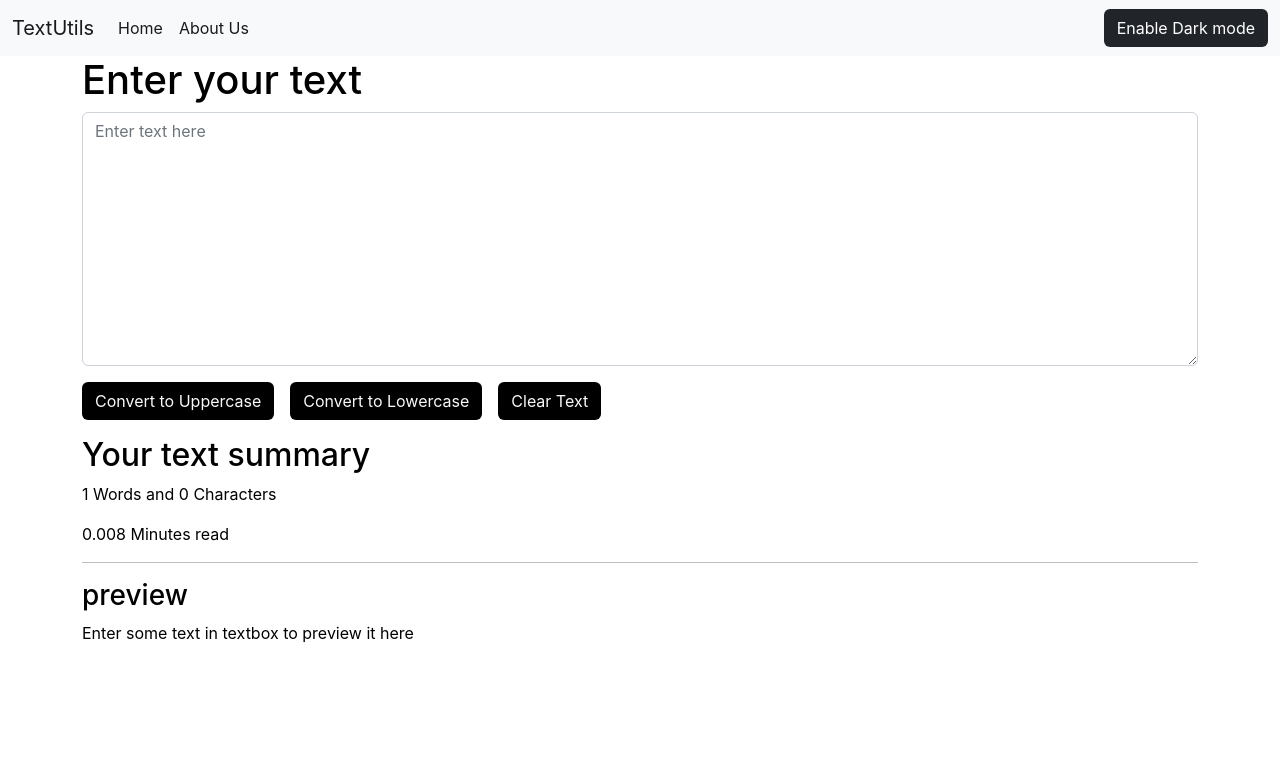
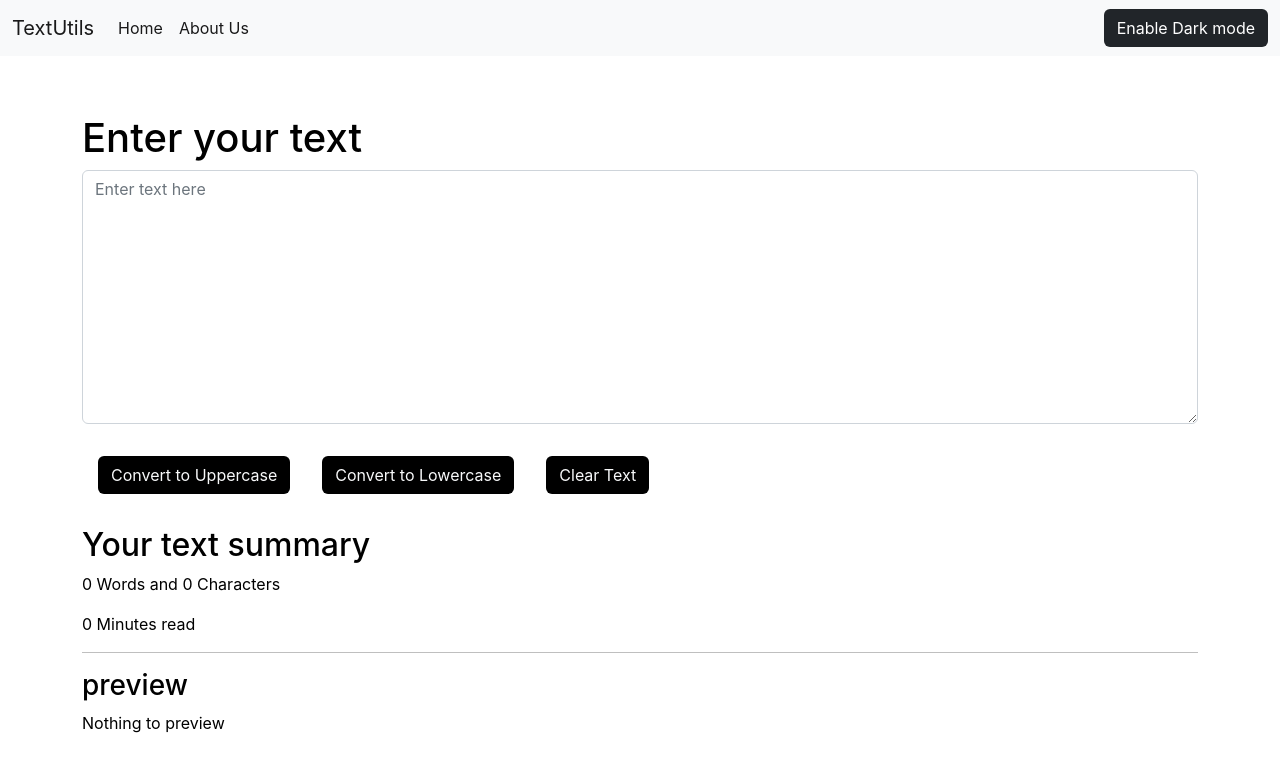
Before and after one commit to arapurbo18181/React-App, a React (Create React App) app: page / in a window 1280 px wide. Shown: the top 772 px of the page. Built offline with nearby package versions, Linux system fonts and the light colour scheme.

Commit message:
some more bug fixed and some functionality added

```diff
--- a/src/components/About.js
+++ b/src/components/About.js
@@ -6,6 +6,10 @@ export default function About(props) {
     //     color : "black",
     //     backgroundColor : "white"
     // });
+    const myStyle = {
+      color: props.modes === "dark" ? "white" : "black",
+      backgroundColor: props.modes === "dark" ? "black" : "white"
+    }
     // const[btnText, setBtnText] = useState("Enable Dark Mode")
     // const darkModeToggle = () =>{
     //     if(myStyle.color === "black"){
@@ -25,9 +29,9 @@ export default function About(props) {
     // }
   return (
     <>
-    <div style={{color: props.modes === "dark" ? "white" : "black", backgroundColor: props.modes === "dark" ? "black" : "white"}}>
+    <div style={myStyle}>
     <h2 className="my-3 mx-3">About Us</h2>
-      <div className="accordion" style={{color: props.modes === "dark" ? "white" : "black", backgroundColor: props.modes === "dark" ? "black" : "white"}} id="accordionExample">
+      <div className="accordion" style={myStyle} id="accordionExample">
         <div className="accordion-item">
           <h2 className="accordion-header" id="headingOne">
             <button
@@ -37,7 +41,7 @@ export default function About(props) {
               data-bs-target="#collapseOne"
               aria-expanded="true"
               aria-controls="collapseOne"
-              style={{color: props.modes === "dark" ? "white" : "black", backgroundColor: props.modes === "dark" ? "black" : "white"}}
+              style={myStyle}
             >
               Accordion Item #1
             </button>
@@ -48,7 +52,7 @@ export default function About(props) {
             aria-labelledby="headingOne"
             data-bs-parent="#accordionExample"
           >
-            <div className="accordion-body" style={{color: props.modes === "dark" ? "white" : "black", backgroundColor: props.modes === "dark" ? "black" : "white"}}>
+            <div className="accordion-body" style={myStyle}>
               <strong>This is the first item's accordion body.</strong> It is
               shown by default, until the collapse plugin adds the appropriate
               classes that we use to style each element. These classes control
@@ -69,7 +73,7 @@ export default function About(props) {
               data-bs-target="#collapseTwo"
               aria-expanded="false"
               aria-controls="collapseTwo"
-              style={{color: props.modes === "dark" ? "white" : "black", backgroundColor: props.modes === "dark" ? "black" : "white"}}
+              style={myStyle}
             >
               Accordion Item #2
             </button>
@@ -80,7 +84,7 @@ export default function About(props) {
             aria-labelledby="headingTwo"
             data-bs-parent="#accordionExample"
           >
-            <div className="accordion-body" style={{color: props.modes === "dark" ? "white" : "black", backgroundColor: props.modes === "dark" ? "black" : "white"}}>
+            <div className="accordion-body" style={myStyle}>
               <strong>This is the second item's accordion body.</strong> It is
               hidden by default, until the collapse plugin adds the appropriate
               classes that we use to style each element. These classes control
@@ -101,7 +105,7 @@ export default function About(props) {
               data-bs-target="#collapseThree"
               aria-expanded="false"
               aria-controls="collapseThree"
-              style={{color: props.modes === "dark" ? "white" : "black", backgroundColor: props.modes === "dark" ? "black" : "white"}}
+              style={myStyle}
             >
               Accordion Item #3
             </button>
@@ -112,7 +116,7 @@ export default function About(props) {
             aria-labelledby="headingThree"
             data-bs-parent="#accordionExample"
           >
-            <div className="accordion-body" style={{color: props.modes === "dark" ? "white" : "black", backgroundColor: props.modes === "dark" ? "black" : "white"}}>
+            <div className="accordion-body" style={myStyle}>
               <strong>This is the third item's accordion body.</strong> It is
               hidden by default, until the collapse plugin adds the appropriate
               classes that we use to style each element. These classes control
@@ -125,6 +129,7 @@ export default function About(props) {
           </div>
         </div>
       </div>
+      {/* <button type="button" class="btn btn-primary my-3 mx-3" onClick={darkModeToggle}>{btnText}</button> */}
     </div>
     </>
   );
--- a/src/components/Alert.js
+++ b/src/components/Alert.js
@@ -1,13 +1,20 @@
 import React from "react";
 
 export default function Alert(props) {
-    const capitalize = (word) =>{
-        const lower = word.toLowerCase();
-        return lower.charAt(0).toUpperCase() + lower.slice(1);
-    }
+  const capitalize = (word) => {
+    const lower = word.toLowerCase();
+    return lower.charAt(0).toUpperCase() + lower.slice(1);
+  };
   return (
-      props.alert && <div className={`alert alert-${props.alert.type} alert-dismissible fade show`} role="alert">
-      <strong>{capitalize(props.alert.type)}</strong> : {props.alert.msg}
-      </div>
+    <div className="mb-2" style={{height : "50px"}}>
+      {props.alert && (
+        <div
+          className={`alert alert-${props.alert.type} alert-dismissible fade show`}
+          role="alert"
+        >
+          <strong>{capitalize(props.alert.type)}</strong> : {props.alert.msg}
+        </div>
+      )}
+    </div>
   );
 }
--- a/src/components/TextForm.js
+++ b/src/components/TextForm.js
@@ -1,43 +1,93 @@
-import React, {useState} from "react";
+import React, { useState } from "react";
 import PropTypes from "prop-types";
 
 export default function TextForm(props) {
   const handleUpClick = () => {
+    if (text.length > 0 && typeof text === String) {
       let newtext = text.toUpperCase();
       setText(newtext);
-        props.showAlert("converted to Uppercase", "success")
+      props.showAlert("converted to Uppercase", "success");
+    } else{
+      props.showAlert("Please enter text first", "warning");
     }
+  };
   const handleLowerClick = () => {
+    if (text.length > 0 && typeof text === String) {
       let newtext = text.toLowerCase();
       setText(newtext);
-        props.showAlert("converted to Lowercase", "success")
+      props.showAlert("converted to Lowercase", "success");
+    } else {
+      props.showAlert("Please enter text first", "warning");
     }
+  };
   const handleOnChange = (event) => {
     setText(event.target.value);
-    }
+  };
   const handleClear = () => {
     setText("");
-        props.showAlert("Text cleared", "success")
-    }
-    const[text, setText] = useState("");
+    props.showAlert("Text cleared", "success");
+  };
+  const [text, setText] = useState("");
   return (
     <>
-    <div style={{color: props.modes === "dark" ? "white" : "black"}}>
+      <div style={{ color: props.modes === "dark" ? "white" : "black" }}>
         <h1>{props.heading}</h1>
         <div className="mb-3">
-        <textarea className="form-control" id="mytext" value={text} onChange={handleOnChange} rows="10" placeholder="Enter text here" style={{color: props.modes === "dark" ? "white" : "black", backgroundColor: props.modes === "dark" ? "black" : "white"}}></textarea>
+          <textarea
+            className="form-control"
+            id="mytext"
+            value={text}
+            onChange={handleOnChange}
+            rows="10"
+            placeholder="Enter text here"
+            style={{
+              color: props.modes === "dark" ? "white" : "black",
+              backgroundColor: props.modes === "dark" ? "black" : "white",
+            }}
+          ></textarea>
         </div>
-      <button className={`btn text-${props.modes} bg-${props.modes === "dark" ? "white" : "black"}`} onClick={handleUpClick}>Convert to Uppercase</button>
-      <button className={`btn text-${props.modes} bg-${props.modes === "dark" ? "white" : "black"} mx-3`} onClick={handleLowerClick}>Convert to Lowercase</button>
-      <button className={`btn text-${props.modes} bg-${props.modes === "dark" ? "white" : "black"}`} onClick={handleClear}>Clear Text</button>
+        <button
+          className={`btn text-${props.modes} bg-${
+            props.modes === "dark" ? "white" : "black"
+          } mx-3 my-3`}
+          onClick={handleUpClick}
+        >
+          Convert to Uppercase
+        </button>
+        <button
+          className={`btn text-${props.modes} bg-${
+            props.modes === "dark" ? "white" : "black"
+          } mx-3 my-3`}
+          onClick={handleLowerClick}
+        >
+          Convert to Lowercase
+        </button>
+        <button
+          className={`btn text-${props.modes} bg-${
+            props.modes === "dark" ? "white" : "black"
+          } mx-3 my-3`}
+          onClick={handleClear}
+        >
+          Clear Text
+        </button>
       </div>
-    <div className="my-3" style={{color: props.modes === "dark" ? "white" : "black"}}>
+      <div
+        className="my-3"
+        style={{ color: props.modes === "dark" ? "white" : "black" }}
+      >
         <h2>Your text summary</h2>
-        <p>{text.split(" ").length} Words and {text.length} Characters</p>
-        <p> {0.008 * text.split(" ").length} Minutes read</p>
+        <p>
+          {text.split(" ").filter((element) => element.length !== 0).length}{" "}
+          Words and {text.length} Characters
+        </p>
+        <p> {0.008 * text.split(" ").filter((element) => element.length !== 0).length} Minutes read</p>
         <hr />
         <h3>preview</h3>
-        <p>{text.length>0?text:"Enter some text in textbox to preview it here"}</p>
+        <p>
+          {text.length > 0
+            ? text
+            : "Nothing to preview"}
+        </p>
       </div>
     </>
   );
```
Lines whose indentation alone changed are shown as unchanged.
